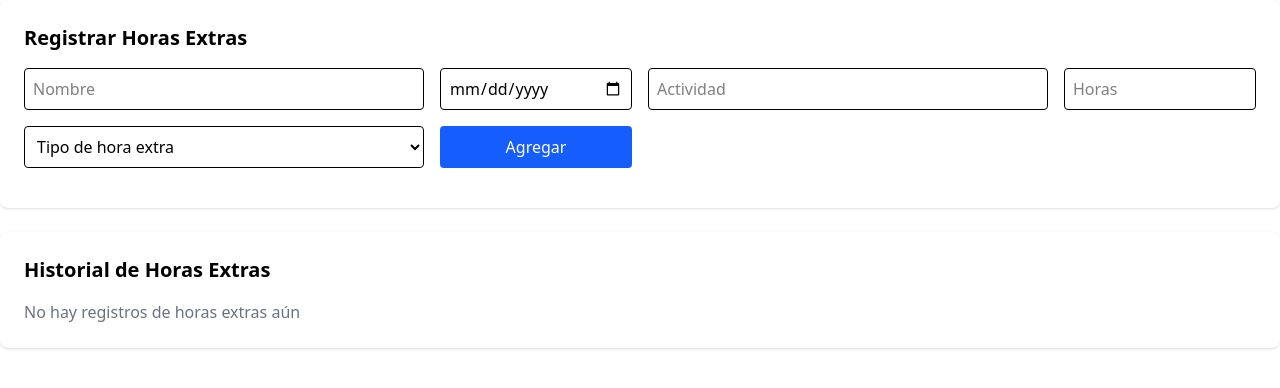
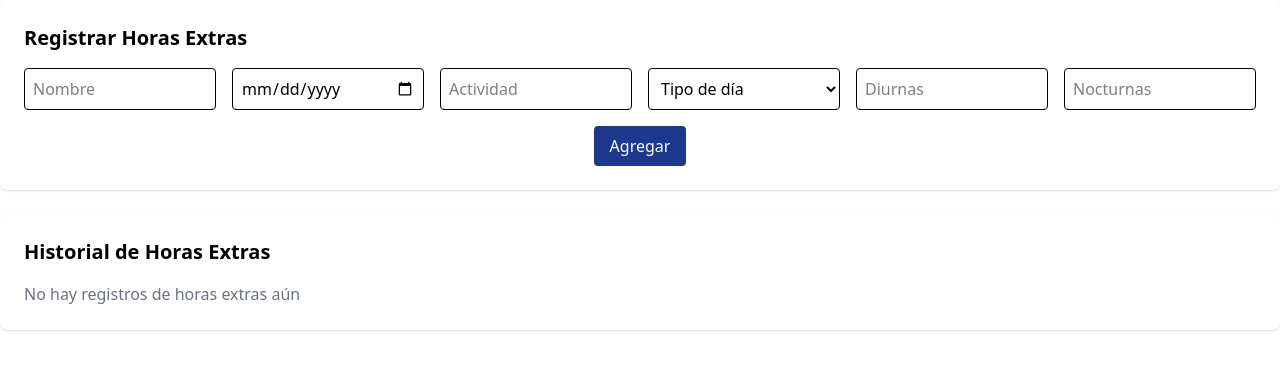
Before and after one commit to Teo1188/FrontEnd-Grupo5, a React (Vite) app: page /extrahour in a window 1280 px wide. Shown: the top 388 px of the page. Built offline with nearby package versions, Linux system fonts and the light colour scheme.

Commit message:
Botones y campos listos

```diff
--- a/src/components/ExtraHour.jsx
+++ b/src/components/ExtraHour.jsx
@@ -1,4 +1,4 @@
-import React, { useState } from 'react';
+import React, { useState } from "react";
 
 const ExtraHoursPanel = () => {
   const [registros, setRegistros] = useState([]);
@@ -6,25 +6,37 @@ const ExtraHoursPanel = () => {
     nombre: "",
     fecha: "",
     actividad: "",
-    horas: "",
-    tipoHoraExtra: "",
+    horasDiurnas: "",
+    horasNocturnas: "",
+    tipoHoraExtra: "", // Se asegura de que este campo exista
   });
 
   const agregarRegistro = () => {
-    if (nuevoRegistro.nombre && nuevoRegistro.fecha && nuevoRegistro.actividad && nuevoRegistro.horas) {
-      setRegistros([...registros, { ...nuevoRegistro, id: Date.now(), estado: "Pendiente" }]);
+    if (
+      nuevoRegistro.nombre &&
+      nuevoRegistro.fecha &&
+      nuevoRegistro.actividad &&
+      (nuevoRegistro.horasDiurnas || nuevoRegistro.horasNocturnas) &&
+      nuevoRegistro.tipoHoraExtra // Validar que el tipo de día sea obligatorio
+    ) {
+      setRegistros([
+        ...registros,
+        { ...nuevoRegistro, id: Date.now(), estado: "Pendiente" },
+      ]);
       setNuevoRegistro({
         nombre: "",
         fecha: "",
         actividad: "",
-        horas: "",
-        tipoHoraExtra: "",
+        horasDiurnas: "",
+        horasNocturnas: "",
+        tipoHoraExtra: "", // Reiniciar correctamente
       });
     }
   };
 
   return (
     <div className="space-y-6">
+      {/* Formulario */}
       <div className="bg-white p-6 rounded-lg shadow">
         <h2 className="text-xl font-bold mb-4">Registrar Horas Extras</h2>
 
@@ -32,42 +44,72 @@ const ExtraHoursPanel = () => {
           <input
             type="text"
             placeholder="Nombre"
-            className="p-2 border rounded col-span-2"
+            className="p-2 border rounded"
             value={nuevoRegistro.nombre}
-            onChange={(e) => setNuevoRegistro({...nuevoRegistro, nombre: e.target.value})}
+            onChange={(e) =>
+              setNuevoRegistro({ ...nuevoRegistro, nombre: e.target.value })
+            }
           />
           <input
             type="date"
             className="p-2 border rounded"
             value={nuevoRegistro.fecha}
-            onChange={(e) => setNuevoRegistro({...nuevoRegistro, fecha: e.target.value})}
+            onChange={(e) =>
+              setNuevoRegistro({ ...nuevoRegistro, fecha: e.target.value })
+            }
           />
           <input
             type="text"
             placeholder="Actividad"
-            className="p-2 border rounded col-span-2"
+            className="p-2 border rounded"
             value={nuevoRegistro.actividad}
-            onChange={(e) => setNuevoRegistro({...nuevoRegistro, actividad: e.target.value})}
+            onChange={(e) =>
+              setNuevoRegistro({ ...nuevoRegistro, actividad: e.target.value })
+            }
+          />
+
+          {/* Tipo de día */}
+          <select
+            className="p-2 border rounded"
+            value={nuevoRegistro.tipoHoraExtra}
+            onChange={(e) =>
+              setNuevoRegistro({
+                ...nuevoRegistro,
+                tipoHoraExtra: e.target.value,
+              })
+            }
+          >
+            <option value="">Tipo de día</option>
+            <option value="Normal " >Normal</option>
+            <option value="Festivo">Festivo</option>
+          </select>
+
+          <input
+            type="number"
+            placeholder="Diurnas"
+            className="p-2 border rounded"
+            value={nuevoRegistro.horasDiurnas}
+            onChange={(e) =>
+              setNuevoRegistro({ ...nuevoRegistro, horasDiurnas: e.target.value })
+            }
+            min="0"
           />
           <input
             type="number"
-            placeholder="Horas"
+            placeholder="Nocturnas"
             className="p-2 border rounded"
-            value={nuevoRegistro.horas}
-            onChange={(e) => setNuevoRegistro({...nuevoRegistro, horas: e.target.value})}
+            value={nuevoRegistro.horasNocturnas}
+            onChange={(e) =>
+              setNuevoRegistro({ ...nuevoRegistro, horasNocturnas: e.target.value })
+            }
+            min="0"
           />
-          <select
-            className="p-2 border rounded col-span-2"
-            value={nuevoRegistro.tipoHoraExtra}
-            onChange={(e) => setNuevoRegistro({...nuevoRegistro, tipoHoraExtra: e.target.value})}
-          >
-            <option value="">Tipo de hora extra</option>
-            <option value="Diurna">Diurna</option>
-            <option value="Nocturna">Nocturna</option>
-            <option value="Festiva">Festiva</option>
-          </select>
+        </div>
+
+        {/* Botón centrado */}
+        <div className="flex justify-center">
           <button
-            className="bg-blue-600 text-white p-2 rounded col-span-1 hover:bg-blue-700"
+            className="bg-blue-900 text-white px-4 py-2 rounded hover:bg-blue-700"
             onClick={agregarRegistro}
           >
             Agregar
@@ -75,6 +117,7 @@ const ExtraHoursPanel = () => {
         </div>
       </div>
 
+      {/* Historial */}
       <div className="bg-white p-6 rounded-lg shadow">
         <h2 className="text-xl font-bold mb-4">Historial de Horas Extras</h2>
 
@@ -83,12 +126,13 @@ const ExtraHoursPanel = () => {
             <table className="w-full border-collapse">
               <thead>
                 <tr className="bg-gray-100 text-left">
-                  <th className="p-3">Nombre</th>
-                  <th className="p-3">Fecha</th>
-                  <th className="p-3">Actividad</th>
-                  <th className="p-3">Horas</th>
-                  <th className="p-3">Tipo</th>
-                  <th className="p-3">Estado</th>
+                  <th className="p-3 w-1/6">Nombre</th>
+                  <th className="p-3 w-1/6">Fecha</th>
+                  <th className="p-3 w-1/6">Actividad</th>
+                  <th className="p-3 w-1/12 text-center">Diurnas</th>
+                  <th className="p-3 w-1/12 text-center">Nocturnas</th>
+                  <th className="p-3 w-1/6 text-center">Tipo de día</th>
+                  <th className="p-3 w-1/6 text-center">Estado</th>
                 </tr>
               </thead>
               <tbody>
@@ -97,14 +141,22 @@ const ExtraHoursPanel = () => {
                     <td className="p-3">{registro.nombre}</td>
                     <td className="p-3">{registro.fecha}</td>
                     <td className="p-3">{registro.actividad}</td>
-                    <td className="p-3">{registro.horas}</td>
-                    <td className="p-3">{registro.tipoHoraExtra}</td>
-                    <td className="p-3">
-                      <span className={`px-2 py-1 rounded text-sm ${
-                        registro.estado === "Pendiente" ? "bg-yellow-100 text-yellow-800" : "bg-green-100 text-green-800"
-                      }`}>
-                        {registro.estado}
-                      </span>
+                    <td className="p-3 text-center">{Number(registro.horasDiurnas) || 0}</td>
+                    <td className="p-3 text-center">{Number(registro.horasNocturnas) || 0}</td>
+                    <td className="p-3 text-center">{registro.tipoHoraExtra}</td> {/* Ahora se mostrará correctamente */}
+                    <td className="p-3 flex items-center gap-4">
+                      {registro.estado === "Pendiente" ? (
+                        <button className="bg-blue-900 text-white px-4 py-2 rounded-lg">
+                          Mandar
+                        </button>
+                      ) : (
+                        <span className="bg-green-500 text-white px-4 py-2 rounded-lg">
+                          Enviado
+                        </span>
+                      )}
+                      <button className="bg-gray-200 text-gray-700 px-4 py-2 rounded-lg">
+                        Descargar
+                      </button>
                     </td>
                   </tr>
                 ))}
--- a/src/components/Menu.jsx
+++ b/src/components/Menu.jsx
@@ -24,10 +24,12 @@ const Menu = () => {
             </NavLink>
           <li className="p-2 bg-transparent hover:bg-blue-700 rounded cursor-pointer">Aprobaciones</li>
           <li className="p-2 bg-transparent hover:bg-blue-700 rounded cursor-pointer">Rechazadas</li>
-          <li className="p-2 bg-transparent hover:bg-blue-700 rounded cursor-pointer">Configuración</li>
-           <NavLink to="/profile" className="block p-2 hover:bg-blue-700 rounded cursor-pointer">
+          <NavLink to="/configuracion" className="block p-2 hover:bg-blue-700 rounded cursor-pointer">
+              Configuración
+          </NavLink>
+          <NavLink to="/profile" className="block p-2 hover:bg-blue-700 rounded cursor-pointer">
               Mi perfil
-            </NavLink>
+          </NavLink>
         </ul>
       </div>
 
--- a/src/components/Navbar.jsx
+++ b/src/components/Navbar.jsx
@@ -3,7 +3,7 @@ import { Menu, MenuButton, MenuItems, MenuItem } from '@headlessui/react';
 import { FaBell } from 'react-icons/fa';
 
 const userNavigation = [
-  { name: 'Tu Perfil', href: '#' },
+  { name: 'Tu Perfil', href: '/profile' },
   { name: 'Cerrar Sesión', href: '/login' },
 ];
 
--- a/src/pages/Settings.jsx
+++ b/src/pages/Settings.jsx
@@ -1,6 +1,7 @@
 import React, { useState, useEffect } from 'react';
 import { Moon, Sun, Globe, Bell, Play, ArrowLeft } from 'lucide-react';
 import { useNavigate } from 'react-router-dom';
+import Menu from "../components/Menu";
 
 const Settings = () => {
   const navigate = useNavigate();
@@ -37,6 +38,8 @@ const Settings = () => {
 
   return (
     <div className="min-h-screen flex justify-center items-center bg-gradient-to-b from-[#D7D2CB] to-gray-300 p-6 dark:bg-gray-900">
+      {/* Menú lateral */}
+    <Menu />
       <div className="bg-white shadow-2xl rounded-3xl w-full max-w-lg p-6 dark:bg-gray-800 dark:text-white">
 
         <div className="flex items-center mb-6">
```
